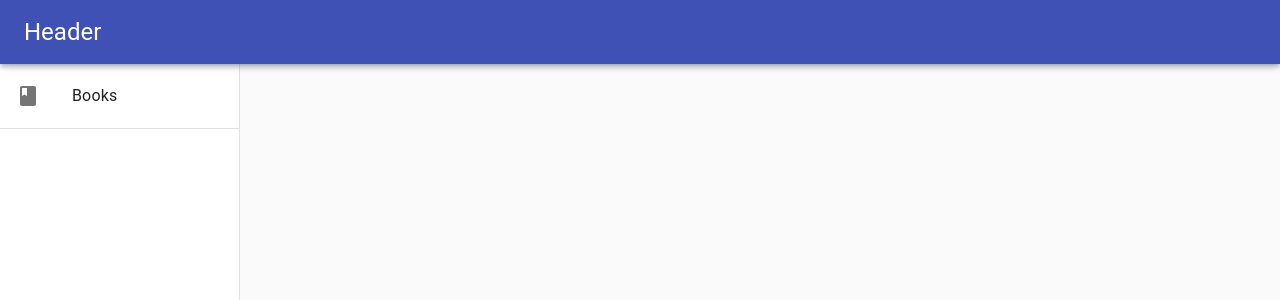
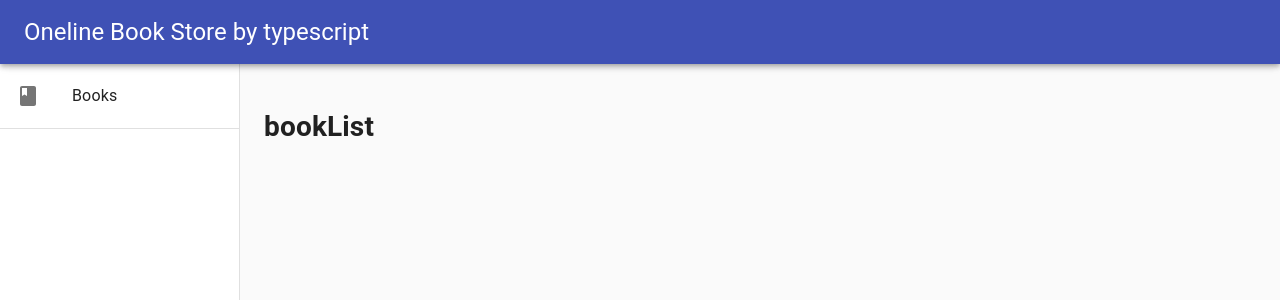
Before and after one commit to kawasaki-n/ts-front, a React (Create React App) app: page /bookList in a window 1280 px wide. Shown: the top 300 px of the page. Built offline with nearby package versions, Linux system fonts and the light colour scheme.

Commit message:
create main page add link

```diff
--- a/src/App.tsx
+++ b/src/App.tsx
@@ -2,6 +2,7 @@ import React, { ReactElement } from "react";
 import { BrowserRouter } from "react-router-dom";
 import { createStyles, CssBaseline, makeStyles } from "@material-ui/core";
 import Header from "./layout/Header";
+import Main from "./layout/Main";
 
 const useStyles = makeStyles(() =>
   createStyles({
@@ -18,6 +19,7 @@ const App: React.FC = (): ReactElement => {
       <CssBaseline />
       <BrowserRouter>
         <Header />
+        <Main />
       </BrowserRouter>
     </div>
   );
--- /dev/null
+++ b/src/components/BookList.tsx
@@ -0,0 +1,9 @@
+import React, { ReactElement } from "react";
+
+const BookList: React.FC = (): ReactElement => {
+    return(
+        <h1>bookList</h1>
+    );
+}
+
+export default BookList;
--- a/src/layout/Header.tsx
+++ b/src/layout/Header.tsx
@@ -10,6 +10,8 @@ import {
 } from "@material-ui/core";
 import MenuIcon from "@material-ui/icons/Menu";
 import SideMenu from "./SideMenu";
+import { Link } from "react-router-dom";
+import { NONAME } from "dns";
 
 const useStyles = makeStyles((theme: Theme) =>
   createStyles({
@@ -19,6 +21,9 @@ const useStyles = makeStyles((theme: Theme) =>
       //   width: `calc(100% - ${drawerWidth}px)`,
       //   marginLeft: drawerWidth,
       // },
+    },
+    headerTitle: {
+      textDecoration: "none",
     },
     menuButton: {
       marginRight: theme.spacing(2),
@@ -50,8 +55,8 @@ const Header: React.FC = (): ReactElement => {
           >
             <MenuIcon />
           </IconButton>
-          <Typography variant="h5" noWrap>
-            Header
+          <Typography color="inherit" variant="h5" noWrap component={Link} to={"/"} className={classes.headerTitle}>
+            Oneline Book Store by typescript
           </Typography>
         </Toolbar>
       </AppBar>
--- /dev/null
+++ b/src/layout/Main.tsx
@@ -0,0 +1,25 @@
+import { makeStyles, Theme, Toolbar } from "@material-ui/core";
+import React, { ReactElement } from "react";
+import { Route, Switch } from "react-router-dom";
+import BookList from "../components/BookList";
+
+const useStyles = makeStyles((theme: Theme) => ({
+    main: {
+        flexGrow: 1,
+        padding: theme.spacing(3),
+    }
+}));
+
+const Main: React.FC = (): ReactElement => {
+    const classes = useStyles();
+    return(
+        <main className={classes.main}>
+            <Toolbar />
+            <Switch>
+                <Route path="/bookList" exact component={BookList} />
+            </Switch>
+        </main>
+    );
+}
+
+export default Main;
--- a/src/layout/SideMenu.tsx
+++ b/src/layout/SideMenu.tsx
@@ -9,10 +9,12 @@ import {
   ListItemText,
   makeStyles,
   Theme,
+  Toolbar,
   useTheme,
 } from "@material-ui/core";
 import React, { ReactElement } from "react";
 import BookIcon from "@material-ui/icons/Book";
+import { Link } from "react-router-dom";
 
 const drawerWidth = 240;
 
@@ -24,7 +26,6 @@ const useStyles = makeStyles((theme: Theme) =>
         flexShrink: 0,
       },
     },
-    toolbar: theme.mixins.toolbar,
     drawerPaper: {
       width: drawerWidth,
     },
@@ -46,9 +47,9 @@ const SideMenu: React.FC<SideMenuProps> = (
 
   const drawer = (
     <div>
-      <div className={classes.toolbar} />
+      <Toolbar />
       <List>
-        <ListItem button key="Books">
+        <ListItem button key="Books" component={Link} to={"/bookList"}>
           <ListItemIcon>
             <BookIcon />
           </ListItemIcon>
```
